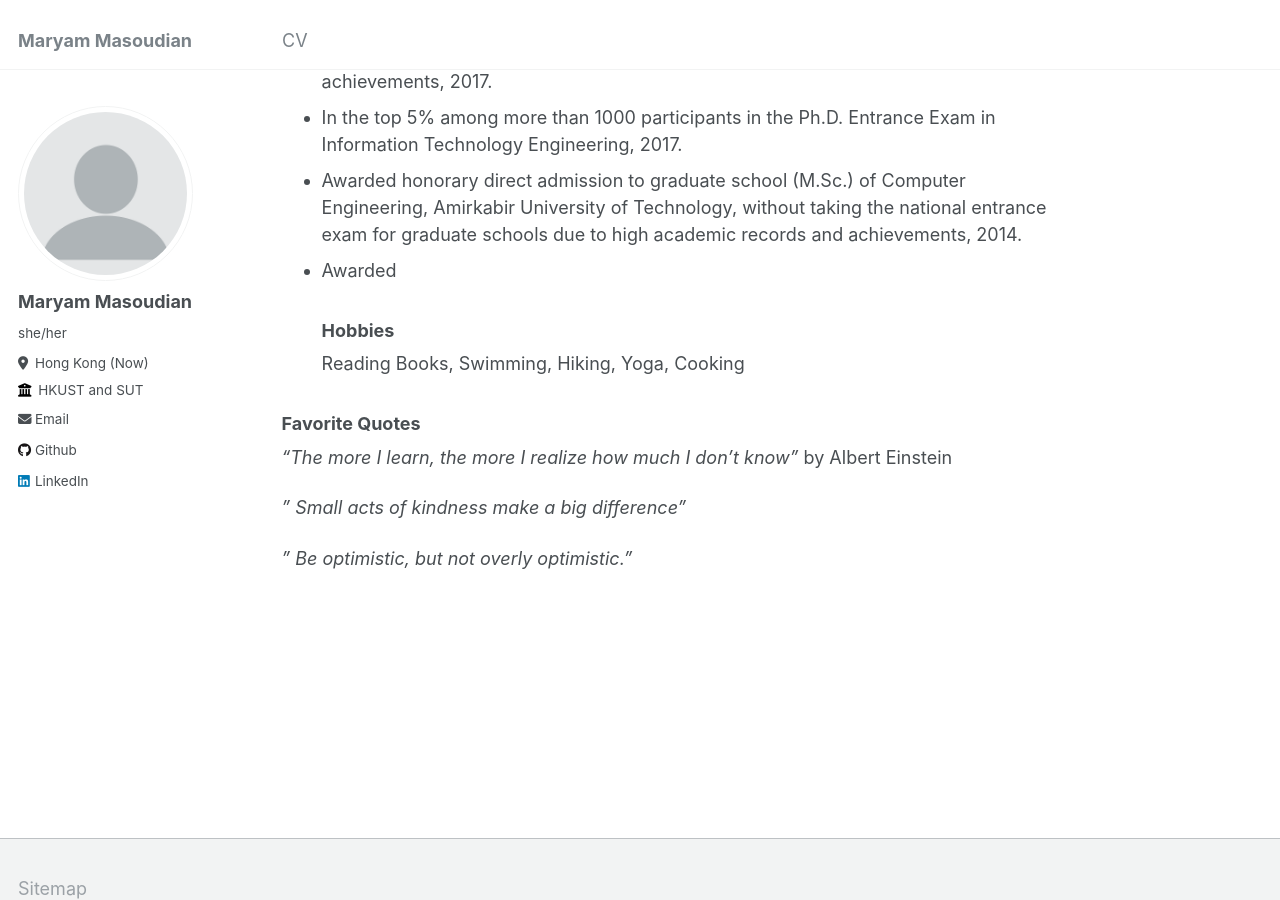
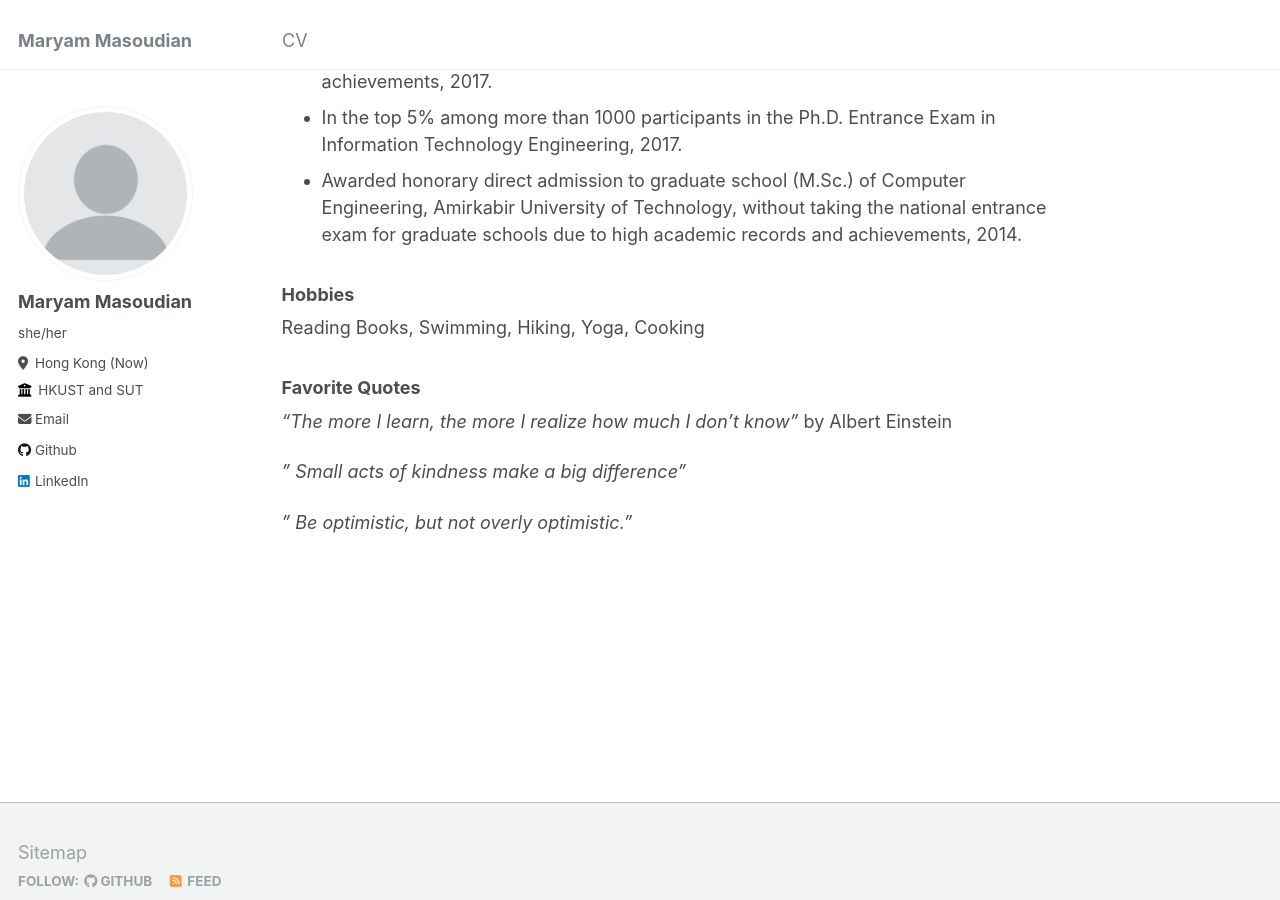
Before and after one commit to maryammsd/maryammsd.github.io, a Jekyll site: the page built from _pages/about.md, in a window 1280 px wide and 900 px high, scrolled down 1425 px. Built offline with Jekyll 4.4.1, drawn with Linux system fonts in a browser that asks for light colours.

Commit message:
Update about.md

```diff
--- a/_pages/about.md
+++ b/_pages/about.md
@@ -36,7 +36,8 @@ Software Testing, Program Analysis
 * Awarded honorary direct admission to graduate school (PhD) of Computer Engineering, Sharif The University of Technology, without taking the national entrance exam for graduate schools due to high academic records and achievements, 2017.
 * In the top 5% among more than 1000 participants in the Ph.D. Entrance Exam in Information Technology Engineering, 2017.
 * Awarded honorary direct admission to graduate school (M.Sc.) of Computer Engineering, Amirkabir University of Technology, without taking the national entrance exam for graduate schools due to high academic records and achievements, 2014.
-* Awarded
+
+
 ### Hobbies
 Reading Books, Swimming, Hiking, Yoga, Cooking
 
```
